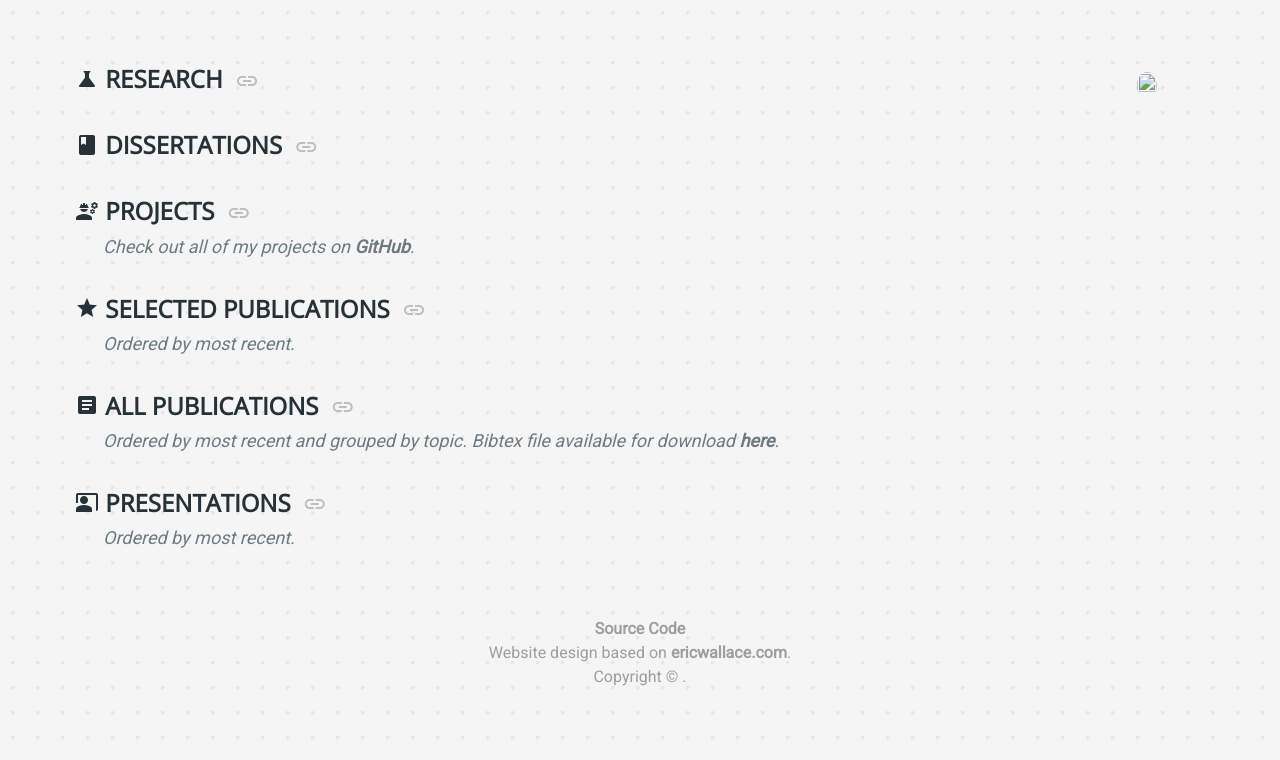
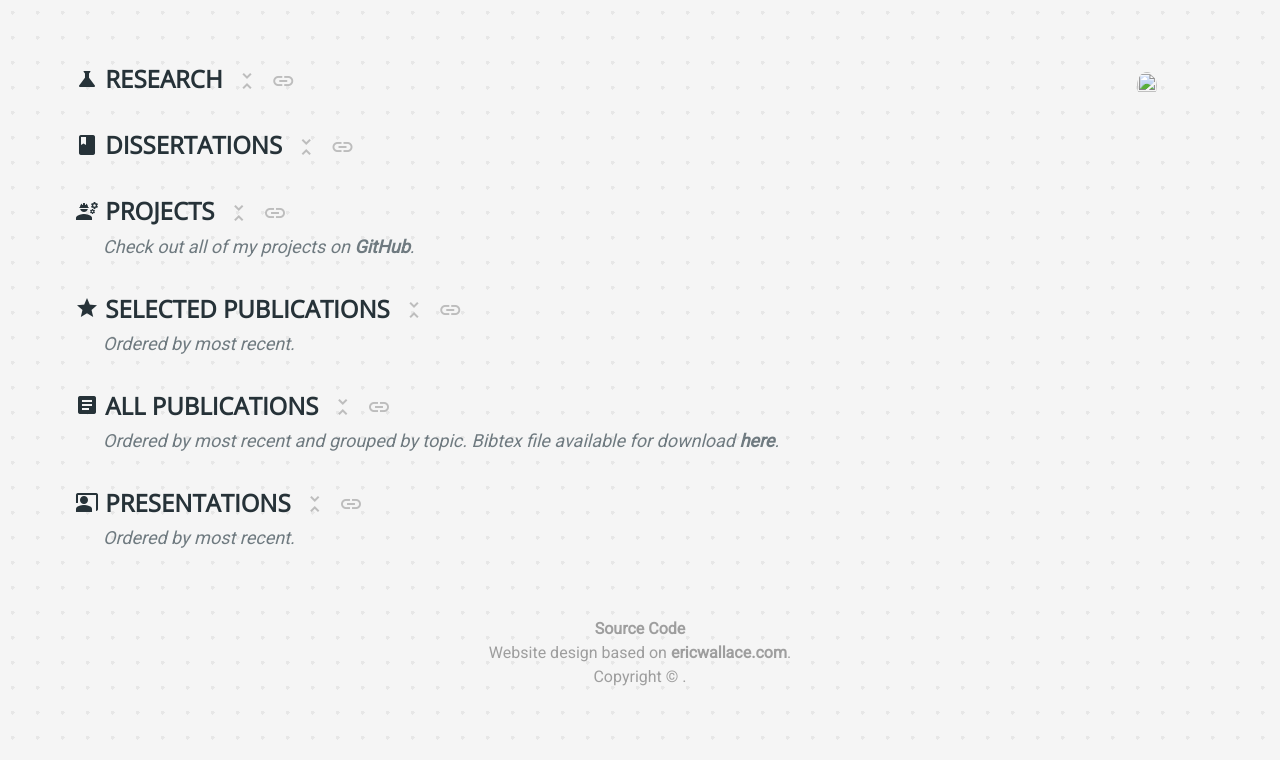
Before and after one commit to gpauloski/gpauloski.github.io, a Python web app: template templates/index.html in a window 1280 px wide. Shown: the top 760 px of the page. Run offline with Jinja, Linux system fonts and the light colour scheme; the template is opened without the code that fills it, so the values that code supplies are empty; some libraries are stand-ins or nearby versions.

Commit message:
Make sections collapsable

```diff
--- a/static/stylesheet.css
+++ b/static/stylesheet.css
@@ -131,6 +131,11 @@
     transition: transform 0.15s ease;
 }
 
+.section-toggle-icon {
+    padding-left: 6px;
+    padding-bottom: 2px;
+}
+
 .hidden {
     display: none;
 }
--- a/templates/index.html
+++ b/templates/index.html
@@ -83,31 +83,39 @@
 
     <p>{{ config.overview.text | safe }}</p>
 
-    <h2 id="research" class="blue-grey-text text-darken-4">
+    <h2 id="research" class="blue-grey-text text-darken-4 collapse-toggle" onclick="toggleCollapse('section_research')">
         <i class="material-icons">science</i>
         RESEARCH
-        <a href="#research" target="_self">
+        <i class="material-icons grey-text text-lighten-1 section-toggle-icon" id="section_research_icon">unfold_less</i>
+        <a href="#research" target="_self" onclick="event.stopPropagation()">
             <i class="material-icons grey-text text-lighten-1 anchor-link">link</i>
         </a>
     </h2>
+    <div id="section_research" style="display: block">
     {% include 'research.html' %}
+    </div>
 
-    <h2 id="theses" class="blue-grey-text text-darken-4">
+    <h2 id="theses" class="blue-grey-text text-darken-4 collapse-toggle" onclick="toggleCollapse('section_theses')">
         <i class="material-icons">book</i>
         DISSERTATIONS
-        <a href="#dissertations" target="_self">
+        <i class="material-icons grey-text text-lighten-1 section-toggle-icon" id="section_theses_icon">unfold_less</i>
+        <a href="#dissertations" target="_self" onclick="event.stopPropagation()">
             <i class="material-icons grey-text text-lighten-1 anchor-link">link</i>
         </a>
     </h2>
+    <div id="section_theses" style="display: block">
     {% include 'theses.html' %}
+    </div>
 
-    <h2 id="projects" class="blue-grey-text text-darken-4" style="margin-bottom: 4px;">
+    <h2 id="projects" class="blue-grey-text text-darken-4 collapse-toggle" style="margin-bottom: 4px;" onclick="toggleCollapse('section_projects')">
         <i class="material-icons">engineering</i>
         PROJECTS
-        <a href="#projects" target="_self">
+        <i class="material-icons grey-text text-lighten-1 section-toggle-icon" id="section_projects_icon">unfold_less</i>
+        <a href="#projects" target="_self" onclick="event.stopPropagation()">
             <i class="material-icons grey-text text-lighten-1 anchor-link">link</i>
         </a>
     </h2>
+    <div id="section_projects" style="display: block">
     <p class="blue-grey-text text-darken-3" id="h2-subheader">
         <em>
         Check out all of my projects on
@@ -115,27 +123,33 @@
         </em>
     </p>
     {% include 'projects.html' %}
+    </div>
 
-    <h2 id="selected-publications" class="blue-grey-text text-darken-4" style="margin-bottom: 4px;">
+    <h2 id="selected-publications" class="blue-grey-text text-darken-4 collapse-toggle" style="margin-bottom: 4px;" onclick="toggleCollapse('section_selected')">
         <i class="material-icons">star</i>
         SELECTED PUBLICATIONS
-        <a href="#selected-publications" target="_self">
+        <i class="material-icons grey-text text-lighten-1 section-toggle-icon" id="section_selected_icon">unfold_less</i>
+        <a href="#selected-publications" target="_self" onclick="event.stopPropagation()">
             <i class="material-icons grey-text text-lighten-1 anchor-link">link</i>
         </a>
     </h2>
+    <div id="section_selected" style="display: block">
     <p class="blue-grey-text text-darken-3" id="h2-subheader">
         <em>Ordered by most recent.</em>
     </p>
     {% set publications = selected_publications %}
     {% include 'selected.html' %}
+    </div>
 
-    <h2 id="publications" class="blue-grey-text text-darken-4" style="margin-bottom: 4px;">
+    <h2 id="publications" class="blue-grey-text text-darken-4 collapse-toggle" style="margin-bottom: 4px;" onclick="toggleCollapse('section_publications')">
         <i class="material-icons">article</i>
         ALL PUBLICATIONS
-        <a href="#publications" target="_self">
+        <i class="material-icons grey-text text-lighten-1 section-toggle-icon" id="section_publications_icon">unfold_less</i>
+        <a href="#publications" target="_self" onclick="event.stopPropagation()">
             <i class="material-icons grey-text text-lighten-1 anchor-link">link</i>
         </a>
     </h2>
+    <div id="section_publications" style="display: block">
     <p class="blue-grey-text text-darken-3" id="h2-subheader">
         <em>
         Ordered by most recent and grouped by topic. Bibtex file available for download
@@ -144,18 +158,22 @@
     </p>
     {% set publications = all_publications %}
     {% include 'publications.html' %}
+    </div>
 
-    <h2 id="presentations" class="blue-grey-text text-darken-4" style="margin-bottom: 4px;">
+    <h2 id="presentations" class="blue-grey-text text-darken-4 collapse-toggle" style="margin-bottom: 4px;" onclick="toggleCollapse('section_presentations')">
         <i class="material-icons">co_present</i>
         PRESENTATIONS
-        <a href="#presentations" target="_self">
+        <i class="material-icons grey-text text-lighten-1 section-toggle-icon" id="section_presentations_icon">unfold_less</i>
+        <a href="#presentations" target="_self" onclick="event.stopPropagation()">
             <i class="material-icons grey-text text-lighten-1 anchor-link">link</i>
         </a>
     </h2>
+    <div id="section_presentations" style="display: block">
     <p class="blue-grey-text text-darken-3" id="h2-subheader">
         <em>Ordered by most recent.</em>
     </p>
     {% include 'presentations.html' %}
+    </div>
 </div>
 </body>
 
```
